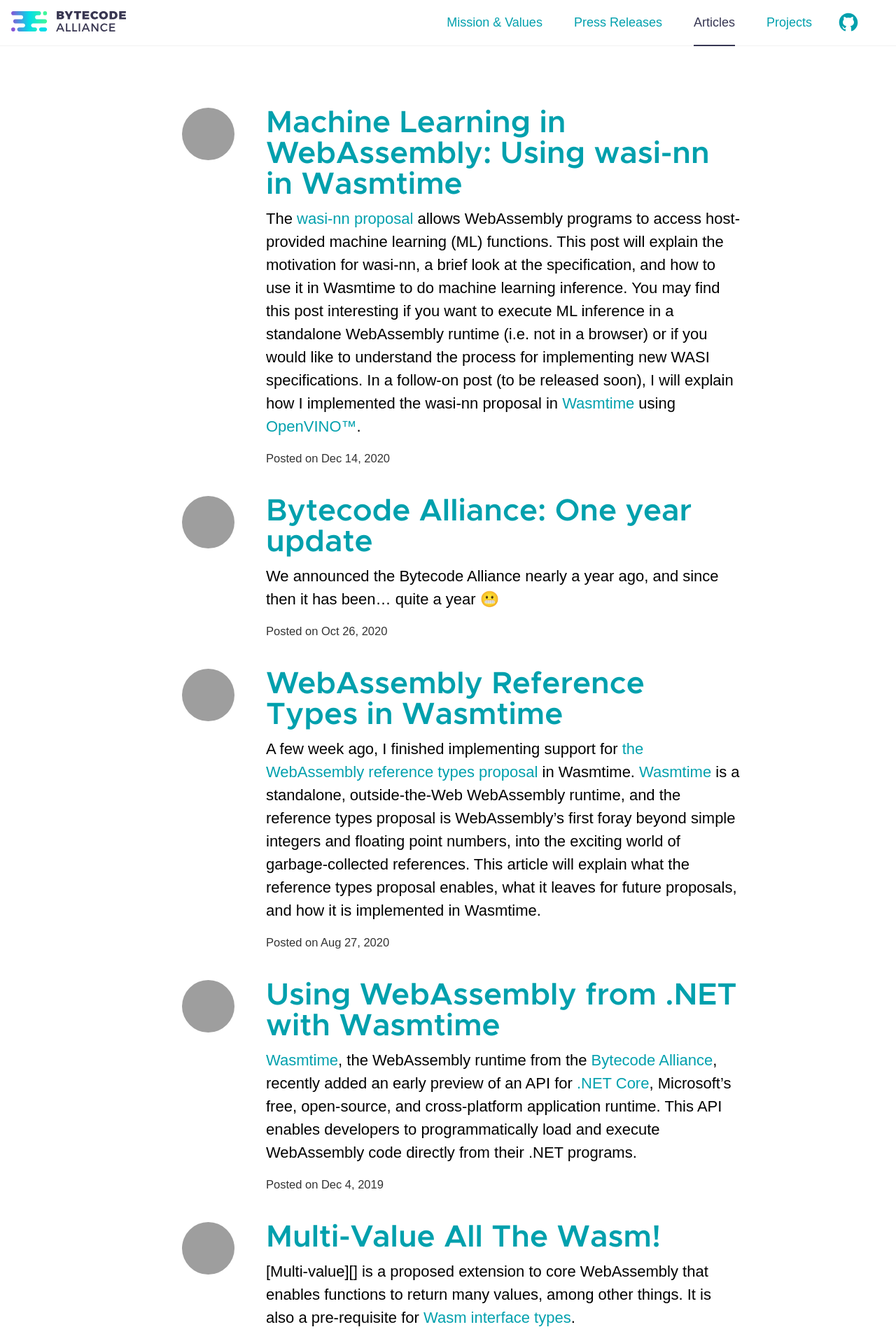
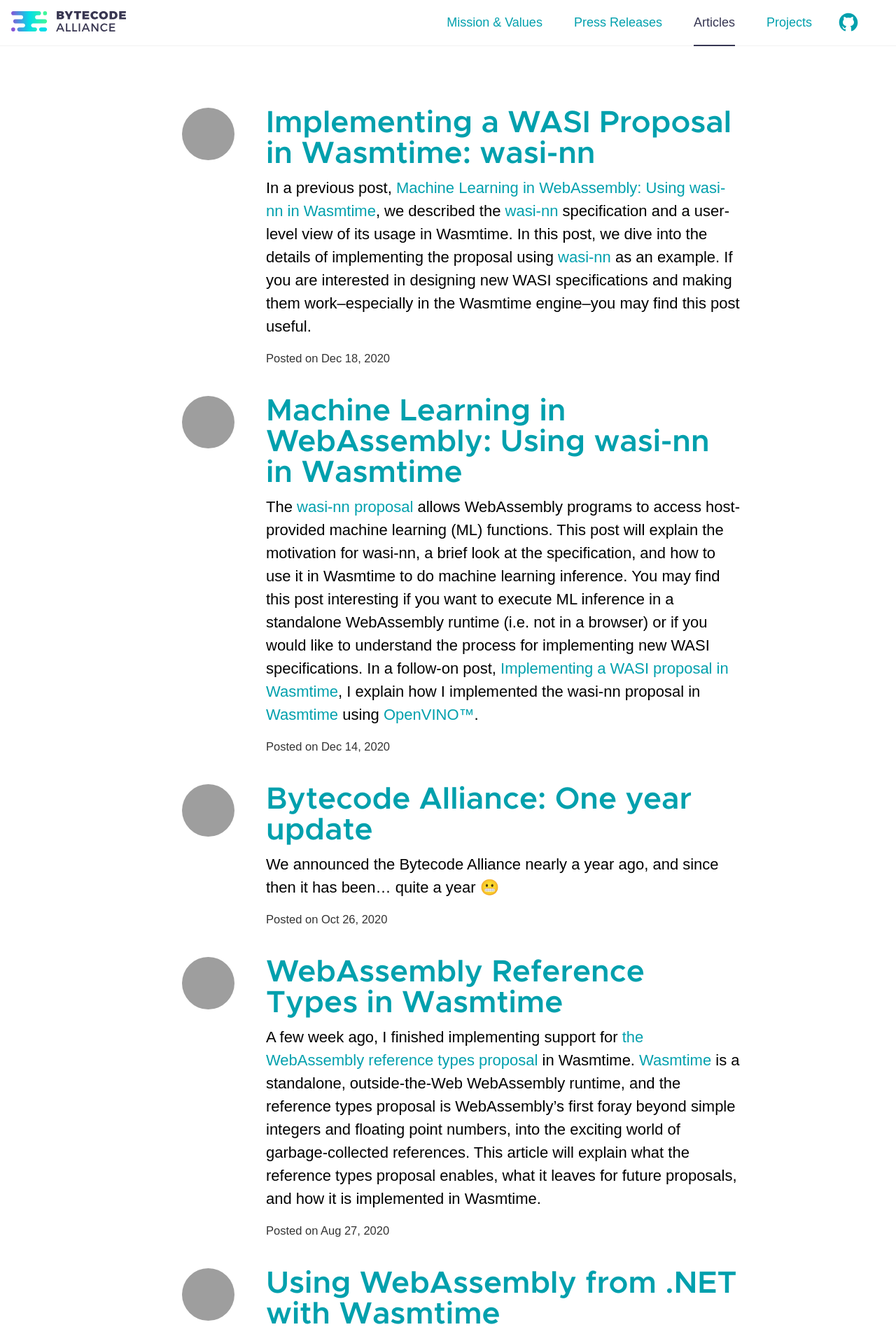
Before and after one commit to bytecodealliance/bytecodealliance.org, a Jekyll site: the page built from articles/index.md, in a window 1280 px wide. Shown: the top 1917 px of the page at 70% size. Built offline with Jekyll 4.4.1, drawn with Linux system fonts in a browser that asks for light colours; comment, search, counter and statistics services are not loaded; some of the changed lines change nothing that is shown; grey boxes are pictures that could not be loaded.

Commit message:
Add "WASI proposal how-to" blog post

````diff
--- a/_posts/2020-12-14-using-wasi-nn-in-wasmtime.md
+++ b/_posts/2020-12-14-using-wasi-nn-in-wasmtime.md
@@ -9,8 +9,9 @@
 specification, and how to use it in Wasmtime to do machine learning inference. You may find this
 post interesting if you want to execute ML inference in a standalone WebAssembly runtime (i.e. not
 in a browser) or if you would like to understand the process for implementing new WASI
-specifications. In a follow-on post (to be released soon), I will explain how I implemented the
-wasi-nn proposal in [Wasmtime](https://wasmtime.dev/) using
+specifications. In a follow-on post, [Implementing a WASI proposal in
+Wasmtime](https://bytecodealliance.org/articles/implementing-wasi-nn-in-wasmtime), I explain how I
+implemented the wasi-nn proposal in [Wasmtime](https://wasmtime.dev/) using
 [OpenVINO&trade;](https://docs.openvinotoolkit.org/latest/index.html).
 
 
@@ -94,8 +95,9 @@
 ### Use
 
 In its first iteration, the [wasi-nn] specification is implemented in the Wasmtime engine using
-OpenVINO&trade; as the backing implementation. A follow-on post will describe the details of the
-implementation. Here we focus on how to use wasi-nn in Wasmtime.
+OpenVINO&trade; as the backing implementation. A follow-on post, [Implementing a WASI proposal in
+Wasmtime](https://bytecodealliance.org/articles/implementing-wasi-nn-in-wasmtime), describes the
+details of the implementation. Here we focus on how to use wasi-nn in Wasmtime.
 
 The first step is to build or retrieve the ML artifacts. The inputs to OpenVINO&trade; will be a
 model, the model weights, and one or more input tensors. For this example, I generated
--- /dev/null
+++ b/_posts/2020-12-18-implementing-wasi-nn-in-wasmtime.md
@@ -0,0 +1,344 @@
+---
+title: "Implementing a WASI Proposal in Wasmtime: wasi-nn"
+author: "Andrew Brown"
+github_name: abrown
+---
+
+In a previous post, [Machine Learning in WebAssembly: Using wasi-nn in
+Wasmtime](https://bytecodealliance.org/articles/using-wasi-nn-in-wasmtime), we described the
+[wasi-nn] specification and a user-level view of its usage in Wasmtime. In this post, we dive into
+the details of implementing the proposal using [wasi-nn] as an example. If you are interested in
+designing new WASI specifications and making them work--especially in the Wasmtime engine--you may
+find this post useful.
+
+Others have done related work: Aaron Turner has described how to [build graphical applications with
+Wasmer and WASI](https://medium.com/wasmer/wasmer-io-devices-announcement-6f2a6fe23081) and Radu
+Matei has written about [adding a new WASI syscall in
+Wasmtime](https://radu-matei.com/blog/adding-wasi-syscall). This guide, unlike Aaron's article, will
+focus on integration with Wasmtime, a Rust project, so the following sections will be Rust-focused
+and Wasmtime-specific. If you squint, the general approach will be similar for other Wasm runtimes
+(e.g. NodeJS) but the details may look substantially different. This guide will build on Radu's
+article, encompassing the end-to-end process of a WASI proposal and diving into more detail. The
+process involves several steps:
+ - design the WASI API
+ - provide a backing implementation (in this case, by porting an ML framework to Rust)
+ - implement the WITX specification with the backing implementation
+ - expose the implementation in the runtime
+ - optionally, provide bindings to compile programs to the specification (in this case, from Rust to wasi-nn)
+
+
+
+### WASI API
+
+WASI exists to expose system interfaces to WebAssembly programs. It divides its API surface into
+separate [proposals](https://github.com/WebAssembly/WASI/blob/master/docs/Proposals.md), organized
+by theme into proposals such as filesystem, IO, clocks, crypto, etc. Our proposal, [wasi-nn], is a
+more exotic addition to this list. We discuss the motivation more in [the previous
+post](https://bytecodealliance.org/articles/using-wasi-nn-in-wasmtime), but briefly, machine
+learning is a popular feature that benefits from a system interface and, until wasi-nn, WebAssembly
+had no access to the hardware's peak ML performance.
+
+WASI proposals follow a [process](https://github.com/WebAssembly/WASI/blob/master/docs/Process.md)
+through several stages. The first step involves presenting an idea (half-baked even!) to the WASI
+subgroup. This is usually enough to reach stage 0.
+
+Eventually the proposal "champion," in WASI terms, must define the interface. To do so, the WASI
+repository defines the WITX language and associated tools. For [wasi-nn], we defined several new
+types (e.g. the [`tensor`
+struct](https://github.com/WebAssembly/wasi-nn/blob/f72b983c4cc91ac575af6babc57b5bccb7db7ba9/phases/ephemeral/witx/wasi_ephemeral_nn.witx#L56-L68),
+the [`tensor_type` enum](https://github.com/WebAssembly/wasi-nn/blob/f72b983c4cc91ac575af6babc57b5bccb7db7ba9/phases/ephemeral/witx/wasi_ephemeral_nn.witx#L37-L44), etc.) along with methods like [`set_input`](https://github.com/WebAssembly/wasi-nn/blob/f72b983c4cc91ac575af6babc57b5bccb7db7ba9/phases/ephemeral/witx/wasi_ephemeral_nn.witx#L131-L142) to
+pass tensors into the inference engine:
+
+```
+  ;;; Define the inputs to use for inference.
+  (@interface func (export "set_input")
+    (param $context $graph_execution_context)
+    ;;; The index of the input to change.
+    (param $index u32)
+    ;;; The tensor to set as the input.
+    (param $tensor $tensor)
+
+    (result $error $nn_errno)
+  )
+```
+
+The WASI repository provides [tools](https://github.com/WebAssembly/WASI/tree/master/tools/witx)
+that parse the WITX specification and generate human-readable documentation:
+
+```
+# Create or modify a witx file in-tree, then:
+cd tools/witx
+cargo run --example witx repo-docs
+```
+
+The output for wasi-nn is available [here](https://github.com/WebAssembly/wasi-nn/blob/master/phases/ephemeral/docs.md).
+
+
+
+### Backing Implementation
+
+Once the API is defined in WITX, we must build (or find) an implementation of the API. If you
+already have an implementation for your API, you can safely jump to the next section. If not, this
+section describes how we exposed OpenVINO&trade; in Rust.
+
+We decided to use OpenVINO&trade; to implement wasi-nn, since:
+ 1. it can execute models on various devices (e.g. not solely the CPU) and
+ 2. it has received considerable attention to improve inference performance on Intel CPUs (full
+    disclosure: I work for Intel).
+
+The wasi-nn API is flexible enough to accept different, even multiple, backing implementations, so
+choosing OpenVINO&trade; here does not prohibit similar work using TensorFlow or WinML--in fact,
+that work would be beneficial to prove out wasi-nn's generality.
+
+Since OpenVINO&trade; does not have Rust bindings, I implemented both
+[`openvino-sys`](https://crates.io/crates/openvino-sys) and
+[`openvino`](https://crates.io/crates/openvino) and published the crates. Rust bindings (allowing
+calls from Rust to the backing implementation) are necessary for integration with Wasmtime; other
+Wasm engines will have different language requirements.
+
+Note: Using OpenVINO&trade; means that the models accepted by this implementation must be in
+OpenVINO&trade; IR format. This format uses two files for encoding an ML graph: a graph description
+XML file and a binary file with the weights. The OpenVINO&trade; IR is not the most common encoding
+format out in the wild, so OpenVINO&trade; provides a model-optimizer tool to convert models from
+other formats (e.g. Caffe, TensorFlox, ONNX) to OpenVINO&trade; IR. If you are interested in
+executing your model with this implementation of wasi-nn, see the [model-optimizer
+documentation](https://docs.openvinotoolkit.org/latest/openvino_docs_MO_DG_prepare_model_Prepare_Trained_Model.html)
+and my [test
+example](https://github.com/intel/openvino-rs/tree/main/crates/openvino/tests/fixtures).
+
+
+
+### Implement WITX with a Backing Implementation
+
+Now that we have a WITX specification and a backing implementation (e.g. `openvino`) we can attempt
+to bind them together using [`wiggle`](https://crates.io/crates/wiggle). The __guest__, a Wasm
+module, will write code using the API exposed in the WITX file and the __host__, Wasmtime in our
+case, provides the implementation. The host code is contained in a new crate, `crates/wasi-nn`, to
+which I immediately added my version of the WASI spec (the one containing the wasi-nn proposal) as a
+Git submodule:
+
+```sh
+cd crates/wasi-nn
+git submodule add https://github.com/abrown/
+```
+
+Then, in my crate's
+[`build.rs`](https://github.com/bytecodealliance/wasmtime/blob/e09b9400f8434907894949e37f791fbd507d57b3/crates/wasi-nn/build.rs),
+I set up an environment variable to inform `wiggle` of the location of the WITX files:
+
+```rust
+let wasi_root = PathBuf::from("./spec").canonicalize().unwrap();
+println!("cargo:rustc-env=WASI_ROOT={}", wasi_root.display());
+```
+
+I then used `wiggle::from_witx` to bind together the WITX specification to the host structures it
+expects me to create (`WasiNnCtx` and `WasiNnError`):
+
+```rust
+wiggle::from_witx!({
+    witx: ["$WASI_ROOT/phases/ephemeral/witx/wasi_ephemeral_nn.witx"],
+    ctx: WasiNnCtx,
+    errors: { errno => WasiNnError }
+});
+```
+
+[`WasiNnCtx`](https://github.com/bytecodealliance/wasmtime/blob/e09b9400f8434907894949e37f791fbd507d57b3/crates/wasi-nn/src/ctx.rs#L96)
+should contain any state necessary for implementing the proposal; e.g., we return `u32` handles to
+the loaded graphs and execution contexts, so `WasiNnCtx` maintains a hash map of handles to these
+structures. `WasiNnError` is a wrapper structure for the errors that the implementation could
+return. `wiggle::from_witx` will rather abruptly alert you of any missing implementations. For
+example, you will see in `witx.rs` how we must implement the `GuestErrorConversion` and
+`UserErrorConversion` traits for our context, `WasiNnCtx`; these translate errors (from the guest
+and from our implementation, respectively) into error codes that user of our WASI module can
+interact with (all WASI errors are currently encoded as integers). I found it quite helpful to use
+the `cargo-expand` CLI tool to visualize what `wiggle` was doing for me:
+
+```sh
+$ cargo expand witx
+```
+
+Redacting the macro expansions to see the overall structure, you may notice that `wiggle` generates
+Rust types from our WITX specification:
+
+```rust
+pub mod types {
+    ...
+    pub enum Errno { ...
+    pub type TensorDimensions<'a> = wiggle::GuestPtr<'a, [u32]>; ...
+    pub enum TensorType { ...
+    pub struct Graph(u32); ...
+}
+```
+
+Then it generates wrapper functions that will type-convert, log, etc. guest-side calls (e.g. from
+Wasm) and proxy them into the `WasiEphemeralNn` trait, which it also generates. The
+`WasiEphemeralNn` trait is important because that is where we tie our backing implementation to the
+context:
+
+```rust
+pub mod wasi_ephemeral_nn {
+    ...
+    pub fn load(ctx: &WasiNnCtx, memory: &dyn wiggle::GuestMemory, builder_ptr: i32..., builder_len: i32, encoding: i32, target: i32, graph_ptr: i32) -> i32 { ...
+    pub fn init_execution_context(ctx: &WasiNnCtx, memory: &dyn wiggle::GuestMemory, graph: i32, context_ptr: i32) -> i32 { ...
+    pub fn set_input(ctx: &WasiNnCtx, memory: &dyn wiggle::GuestMemory, context: i32, index: i32, tensor_ptr: i32) -> i32 { ...
+    pub fn get_output(ctx: &WasiNnCtx, memory: &dyn wiggle::GuestMemory, context: i32, index: i32, out_buffer: i32, out_buffer_max_size: i32, bytes_written_ptr: i32) -> i32 { ...
+    pub fn compute(ctx: &WasiNnCtx, memory: &dyn wiggle::GuestMemory, context: i32) -> i32 {
+    ...
+    pub trait WasiEphemeralNn {
+        fn load<'a>(&self, builder: &GraphBuilderArray<'a>, encoding: GraphEncoding, target: ExecutionTarget) -> Result<(Graph), super::WasiNnError>;
+        fn init_execution_context(&self, graph: Graph) -> Result<(GraphExecutionContext), super::WasiNnError>;
+        fn set_input<'a>(&self, context: GraphExecutionContext, index: u32, tensor: &Tensor<'a>) -> Result<(), super::WasiNnError>;
+        fn get_output<'a>(&self, context: GraphExecutionContext, index: u32, out_buffer: &wiggle::GuestPtr<'a, u8>, out_buffer_max_size: Size) -> Result<(Size), super::WasiNnError>;
+        fn compute(&self, context: GraphExecutionContext) -> Result<(), super::WasiNnError>;
+    }
+}
+```
+
+Now that we can see the types and traits that `wiggle` has generated for us, we can actually
+implement wasi-nn. In
+[`impl.rs`](https://github.com/bytecodealliance/wasmtime/blob/e09b9400f8434907894949e37f791fbd507d57b3/crates/wasi-nn/src/impl.rs),
+I use the `WasiNnCtx` structure which I control along with imported functions from my backing
+implementation, `openvino`, to implement `WasiEphemeralNn`:
+
+```rust
+impl<'a> WasiEphemeralNn for WasiNnCtx {
+    fn load<'b>(&self, builders: &GraphBuilderArray<'_>, encoding: GraphEncoding, target: ExecutionTarget) -> Result<Graph> {
+        if encoding != GraphEncoding::Openvino {
+            return Err(UsageError::InvalidEncoding(encoding).into());
+        }
+        if builders.len() != 2 {
+            return Err(UsageError::InvalidNumberOfBuilders(builders.len()).into());
+        }
+...
+```
+
+For primitive types and enumerations (e.g. `GraphEncoding` above), this is quite simple, but any
+kind of buffer-passing (e.g. `GraphBuilderArray` above) is tricky across the guest-host divide. To
+cross this divide, `wiggle` exposes structures that allow the host to "see" and alter the guest
+code's memory (see [`GuestPtr`](https://docs.rs/wiggle/0.20.0/wiggle/struct.GuestPtr.html),
+[`GuestSlice`](https://docs.rs/wiggle/0.20.0/wiggle/struct.GuestSlice.html), e.g.). I highly
+recommend reading through the documentation to these host-to-guest structures, since their misuse
+could result in errors or unsafe code.
+
+
+
+### Expose the Implementation in the Runtime
+
+At this point, we have implemented the wasi-nn specification but we must inform Wasmtime that it
+should actually use our implementation when it executes Wasm modules. To do this, we use a
+Wasmtime-specific macro to generate implementation-to-runtime binding code:
+
+```rust
+wasmtime_wiggle::wasmtime_integration!({:
+    target: witx,
+    witx: ["$WASI_ROOT/phases/ephemeral/witx/wasi_ephemeral_nn.witx"],
+    ctx: WasiNnCtx,
+    modules: {
+        wasi_ephemeral_nn => {
+          name: WasiNn,
+          docs: "An instantiated instance of the wasi-nn exports.",
+          function_override: {}
+        }
+    },
+    missing_memory: { witx::types::Errno::MissingMemory },
+});
+```
+
+If we glance again at the output of `cargo expand`, we now see a new generated structure, `WasiNn`:
+
+```rust
+...
+pub struct WasiNn {
+    pub load: wasmtime::Func,
+    pub init_execution_context: wasmtime::Func,
+    pub set_input: wasmtime::Func,
+    pub get_output: wasmtime::Func,
+    pub compute: wasmtime::Func,
+}
+...
+impl WasiNn {
+    ...
+    pub fn add_to_linker(&self, linker: &mut wasmtime::Linker) -> anyhow::Result<()> { ...
+}
+```
+
+`WasiNn::add_to_linker` is used when we want to expose wasi-nn functionality to the user's Wasm
+modules--using Wasmtime's `Linker`, we instantiate `WasiNn` and add it to the functions available to
+import:
+
+```rust
+use wasmtime::{Linker, Module, Store};
+use wasmtime_wasi_nn::{WasiNn, WasiNnCtx};
+// ...
+let store = Store::default();
+let mut linker = Linker::new(&store);
+let wasi_nn = WasiNn::new(&store, WasiNnCtx::new()?);
+wasi_nn.add_to_linker(&mut linker)?;
+let module = Module::from_file(store.engine(), file)?;
+linker.module("", &module)?;
+linker.get_default("")?.get0::<()>()?()?;
+```
+
+This section and its immediate predecessor are the most challenging: any new WASI proposal must
+first bind the WITX specification to an implementation and then implementation to the runtime, and
+to do so concretely in Wasmtime we:
+1. use `wiggle::from_witx!` to generate the necessary types and traits
+2. fill in the implementation trait (i.e. `WasiEphemeralNn`) with our implementation code (i.e. a
+   combination of `WasiNnCtx` and `openvino`)
+3. use `wasmtime_wiggle::wasmtime_integration!` to generate the linking code to the runtime (i.e. `WasiNn::add_to_linker`)
+4. configure the runtime to import our new functionality
+
+The full code described in this section is available
+[here](https://github.com/bytecodealliance/wasmtime/tree/main/crates/wasi-nn).
+
+
+
+### Provide WITX Bindings: wasi-nn-bindings
+
+In order to compile a program to a wasi-nn Wasm binary, the programmer must call the wasi-nn API
+functions. In certain languages (e.g. Rust), this may be un-ergonomic. Using
+[`witx-bindgen`](https://github.com/bytecodealliance/wasi/tree/main/crates/witx-bindgen) I generated
+Rust bindings for wasi-nn that are available [here](https://github.com/bytecodealliance/wasmtime/tree/main/crates/wasi-nn/examples/wasi-nn-rust-bindings). This enables the user to import a Rust-friendly wrapper of our API and write Rust code against it:
+
+```rust
+use wasi_nn;
+
+unsafe {
+    wasi_nn::load(&[&xml.into_bytes(), &weights], wasi_nn::GRAPH_ENCODING_OPENVINO, wasi_nn::EXECUTION_TARGET_CPU)
+    .unwrap()
+}
+```
+
+Unfortunately, the output of `witx-bindgen` is not perfect (see, e.g., [this
+issue](https://github.com/bytecodealliance/wasi/issues/47) about pointers) but the resulting wrapper
+does eliminate some boilerplate. As an aside on toolchain ease-of-use, it would be quite nice if the
+WITX tooling automatically generated these bindings for us; bonus points would be for this automatic
+generation to occur for several languages (e.g. C, Rust).
+
+
+
+### Conclusion
+
+This post walked through the process of implementing a new WASI proposal using wasi-nn as an
+example--from WITX specification to implementation in Wasmtime. Having walked this process, here are
+some possible improvements:
+ - since working with macros is not particularly easy, offering a way to statically generate the
+   glue code would benefit larger proposals (a la `bindgen`)
+ - the `wiggle` documentation needs to continue to improve--some examples would be highly
+   appreciated, as well as "do not do this"-style warnings
+ - some portions of this article should be adapted for the [Wasmtime
+   book](https://bytecodealliance.github.io/wasmtime)
+
+If you would like to contribute to this effort or implement your own WASI proposal, there is help
+available: open an issue or pull request on the [WASI](https://github.com/WebAssembly/wasi) or
+[Wasmtime](https://github.com/bytecodealliance/wasmtime) repositories. Also, someone related to the
+project is usually online on the [BytecodeAlliance Zulip
+channel](https://bytecodealliance.zulipchat.com)
+
+Special thanks to [Pat Hickey](https://github.com/pchickey) for answering all my questions about
+WITX, `wiggle`, and Wasmtime! Also, thanks to [Mingqiu Sun](https://github.com/mingqiusun) and
+[Johnnie Birch](https://github.com/jlb6740) for reviewing drafts of this article.
+
+
+
+[wasi-nn]: https://github.com/WebAssembly/wasi-nn
````
